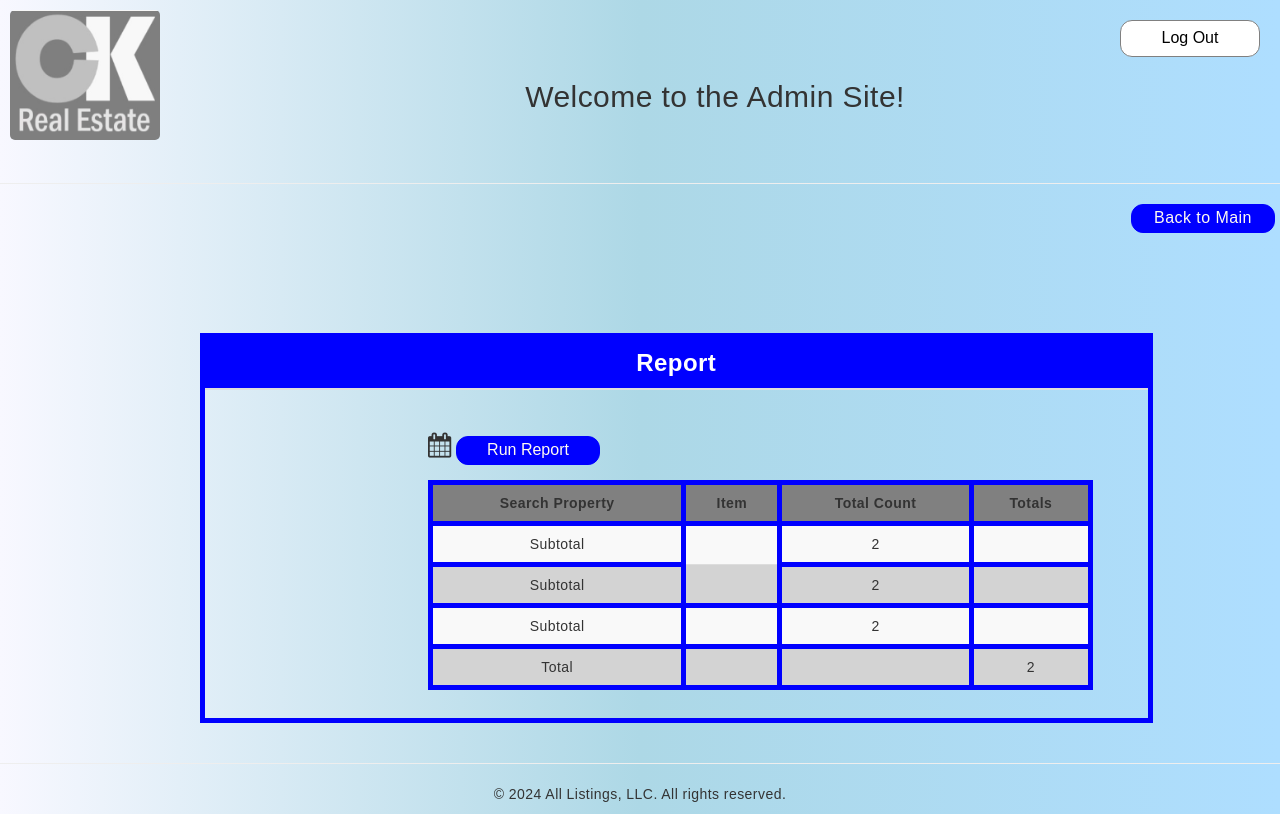
After one commit to jaclyn-anderson/isqa8210-group1, a Django app: page /siteadminreports in a window 1280 px wide. The commit adds this page. Run offline with Django 5.2, Linux system fonts and the light colour scheme; the visitor is signed in with stand-in values (Sample User, id 1); data that the repository does not hold is empty; some libraries are stand-ins or nearby versions.

Commit message:
Add siteadminreport page

```diff
--- a/RealEstate/CKrealestate/urls.py
+++ b/RealEstate/CKrealestate/urls.py
@@ -1,6 +1,6 @@
 from django.urls import path
 from .views import (home, profile, siteadminlanding, omahalinks, all_listings, add_property, property_details,
-                    share_property, update_profile, contact_realtor,  search_all_listings)
+                    share_property, update_profile, contact_realtor,  search_all_listings, siteadminreports)
 
 urlpatterns = [
     path('', home, name='home'),
@@ -14,4 +14,5 @@ urlpatterns = [
     path('property-details/<int:property_id>/', property_details, name='property_details'),
     path('share_property/<int:property_id>/', share_property, name='share_property'),
     path('search_all_listings', search_all_listings, name='search_all_listings'),
+    path('siteadminreports', siteadminreports, name='siteadminreports'),
 ]
--- a/RealEstate/CKrealestate/views.py
+++ b/RealEstate/CKrealestate/views.py
@@ -50,7 +50,8 @@ def profile(request):
     return render(request, 'profile.html', {"contact": contact,
                                             "success_message": success_message})
 
-  #  return render(request, 'profile.html', {"contact": contact})
+
+#  return render(request, 'profile.html', {"contact": contact})
 
 
 def omahalinks(request):
@@ -92,7 +93,6 @@ def siteadminlanding(request):
         obj.save()
 
         return redirect(request.META.get('HTTP_REFERER', '/'))
-
 
     try:
         property = paginator.page(page)
@@ -161,6 +161,7 @@ def contact_realtor(request):
     else:
         return render(request, 'contact-realtor.html')
 
+
 def property_details(request, property_id):
     property_details = Property.objects.filter(property_id=property_id)
     return render(request, 'property-details.html', {'property_details': property_details})
@@ -188,7 +189,6 @@ def share_property(request, property_id):
                   dict(base_url=base_url, property_id=property_id, item=property, form=form))
 
 
-
 def search_all_listings(request):
     global selected_price_range, selected_neighborhood, selected_home_type
     selected_home_type = None
@@ -206,11 +206,13 @@ def search_all_listings(request):
         else:
             selected_home_type = None
         if request.POST.get('neighborhood_id'):
-            selected_neighborhood = Property_Neighborhood.objects.filter(neighborhood_id=request.POST.get('neighborhood_id')).get()
+            selected_neighborhood = Property_Neighborhood.objects.filter(
+                neighborhood_id=request.POST.get('neighborhood_id')).get()
         else:
             selected_neighborhood = None
         if request.POST.get('price_range_id'):
-            selected_price_range = Property_Price_Range.objects.filter(price_range_id=request.POST.get('price_range_id')).get()
+            selected_price_range = Property_Price_Range.objects.filter(
+                price_range_id=request.POST.get('price_range_id')).get()
         else:
             selected_price_range = None
         search_log = Search_Log(search_home_type=selected_home_type,
@@ -241,3 +243,15 @@ def search_all_listings(request):
                                                         'selected_neighborhood': selected_neighborhood,
                                                         'selected_home_type': selected_home_type
                                                         })
+
+
+@login_required()
+def siteadminreports(request):
+    property_price_range = Property_Price_Range.objects.all()
+    property_neighborhood = Property_Neighborhood.objects.all()
+    property_home_type = Property_Type.objects.all()
+    return render(request, 'siteadminreports.html', {
+                                                     'property_price_range': property_price_range,
+                                                     'property_neighborhood': property_neighborhood,
+                                                     'property_home_type': property_home_type,
+                                                     })
--- a/RealEstate/templates/siteadminlanding.html
+++ b/RealEstate/templates/siteadminlanding.html
@@ -16,7 +16,7 @@
         <p></p>
    </div>
     <div class="col-sm-3">
-      <p style="overflow-x: auto; float: right">  <a href="#" class="btn site-admin-btn">Reports</a></p>
+      <p style="overflow-x: auto; float: right">  <a href="{% url 'siteadminreports' %}" class="btn site-admin-btn">Reports</a></p>
     </div>
 </div>
 
--- /dev/null
+++ b/RealEstate/templates/siteadminreports.html
@@ -0,0 +1,148 @@
+{% extends 'base2.html' %}
+{% load humanize %}
+{% block content %}
+    <hr>
+    <div class="row">
+        <p style="float: right; margin-right: 20px;"><a href="{% url 'siteadminlanding' %}" class="btn site-admin-btn">Back
+            to Main</a></p>
+    </div>
+
+    <div class="row" style="margin-top: 50px">
+        <div class="col-sm-4">
+        </div>
+        <div class="col-sm-4">
+            <p></p>
+        </div>
+    </div>
+<style>
+    .table-striped tr:nth-child(odd) {
+        text-align: center;
+        background-color: white;
+    }
+
+    .table-striped tr:nth-child(even) {
+        text-align: center;
+        background-color: lightgray;
+    }
+    th {
+        text-align: center;
+        background-color: gray;
+    }
+</style>
+    <div class="row" style="overflow-x: auto">
+        <div class="col-sm-10" style="margin-left: 200px; margin-top: 30px; width: 75%;">
+            <table class="table" style="border: 5px solid blue;">
+                <thead>
+                <tr>
+                    <th colspan="11" style="text-align: center; background-color: blue; color: white; font-size: 18pt;">
+                        Report
+                    </th>
+                </tr>
+
+                <tr>
+                    <td>
+                        <div class="col-sm-10" style="margin-left: 200px; margin-top: 30px; width: 75%;">
+                            <div style="display: inline-block">
+                                <div style=" padding-bottom: 15px;">
+                                    <i for="month" class="fa fa-calendar"
+                                       style="font-size:25px; padding-top: 5px"></i>
+                                    <button type="submit" class="btn site-admin-btn">Run Report</button>
+                                </div>
+
+
+                            </div>
+
+                            <div>
+                                <table class="table table-striped table-bordered" style="border: 5px solid blue;">
+                                    <thead>
+                                    <tr>
+                                        <th style=" border: 5px solid blue" scope="col">Search Property</th>
+                                        <th style=" border: 5px solid blue" scope="col">Item</th>
+                                        <th style=" border: 5px solid blue" scope="col">Total Count</th>
+                                        <th style=" border: 5px solid blue" scope="col">Totals</th>
+                                    </tr>
+                                    </thead>
+                                    <tbody class="table-striped">
+                                    {% for item in property_price_range %}
+                                        <tr>
+
+                                            <td style=" border: 5px solid blue">
+                                                Price Range
+                                            </td>
+                                            <td style=" border: 5px solid blue">{{ item.price_range_value }}</td>
+
+
+                                            <td style=" border: 5px solid blue"></td>
+                                            <td style=" border: 5px solid blue"></td>
+                                        </tr>
+                                    {% endfor %}
+                                    <tr>
+                                        <td style="border: 5px solid blue">
+                                            Subtotal
+                                        </td>
+                                        <td></td>
+                                        <td style="border: 5px solid blue">2</td>
+                                        <td style="border: 5px solid blue"></td>
+                                    </tr>
+                                    {% for item in property_home_type %}
+                                        <tr>
+
+                                            <td style=" border: 5px solid blue">
+                                                Home Type
+                                            </td>
+                                            <td style=" border: 5px solid blue">{{ item.property_type_name }}</td>
+
+
+                                            <td style=" border: 5px solid blue"></td>
+                                            <td style=" border: 5px solid blue"></td>
+                                        </tr>
+                                    {% endfor %}
+                                    <tr>
+                                        <td style="border: 5px solid blue">
+                                            Subtotal
+                                        </td>
+                                        <td></td>
+                                        <td style="border: 5px solid blue">2</td>
+                                        <td style="border: 5px solid blue"></td>
+                                    </tr>
+                                    {% for item in property_neighborhood %}
+                                        <tr>
+
+                                            <td style=" border: 5px solid blue">
+                                                Neighborhood
+                                            </td>
+                                            <td style=" border: 5px solid blue">{{ item.neighborhood_name }}</td>
+
+
+                                            <td style=" border: 5px solid blue"></td>
+                                            <td style=" border: 5px solid blue"></td>
+                                        </tr>
+                                    {% endfor %}
+                                    <tr>
+                                        <td style="border: 5px solid blue">
+                                            Subtotal
+                                        </td>
+                                        <td style="border: 5px solid blue"></td>
+                                        <td style="border: 5px solid blue">2</td>
+                                        <td style="border: 5px solid blue"></td>
+                                    </tr>
+                                    <tr>
+                                        <td style="border: 5px solid blue">
+                                            Total
+                                        </td>
+                                        <td style="border: 5px solid blue"></td>
+                                        <td style="border: 5px solid blue"></td>
+                                        <td style="border: 5px solid blue">2</td>
+                                    </tr>
+                                    </tbody>
+                                </table>
+                            </div>
+                        </div>
+                    </td>
+                </tr>
+                </thead>
+            </table>
+
+        </div>
+    </div>
+{% endblock content %}
```
